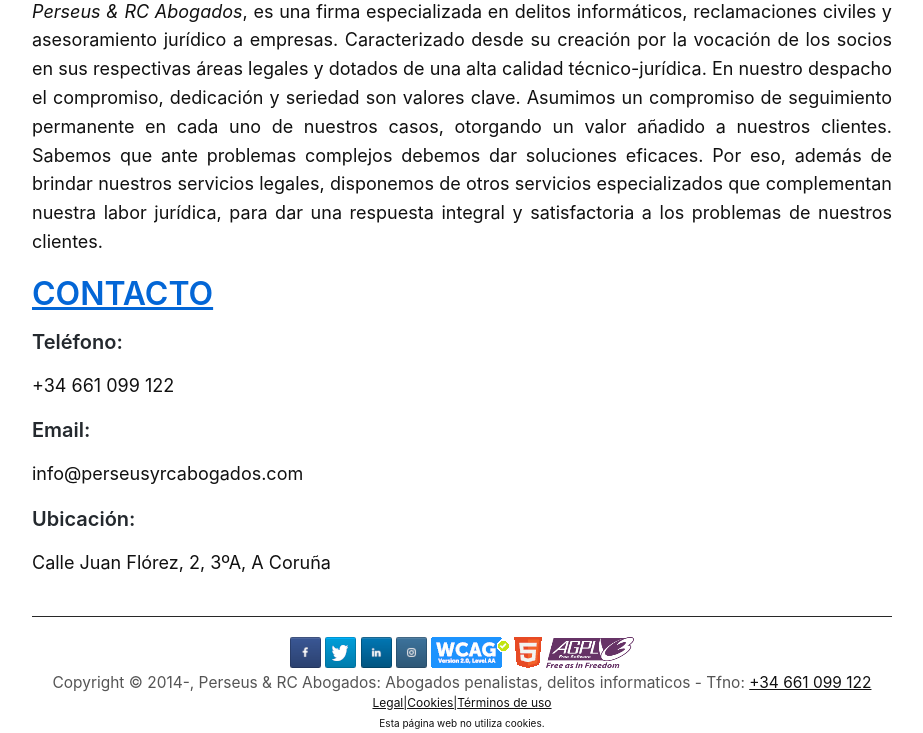
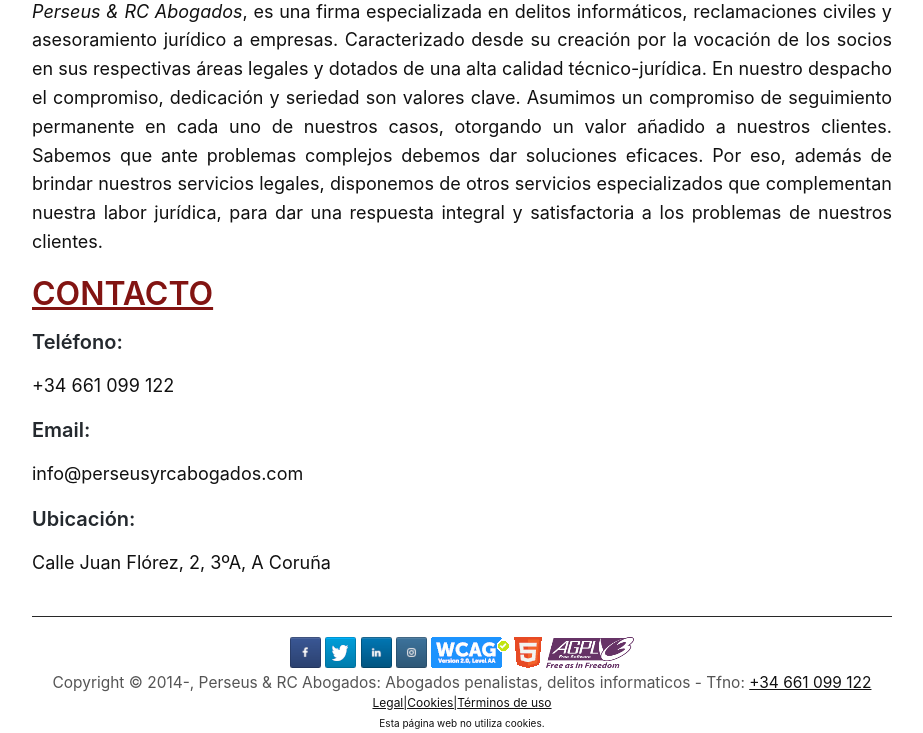
Before and after one commit to streaming10/perseusnew, a Jekyll site: the page built from README.md, in a window 1280 px wide. Shown: the part 445-1178 px from the top of the page, without its empty margins (158-1081 px from the left). Built offline with Jekyll 4.4.1, drawn with Linux system fonts in a browser that asks for light colours; our own code applies the rules of GitHub Pages for plain Markdown files.

Commit message:
Update style.css

```diff
--- a/css/style.css
+++ b/css/style.css
@@ -159,12 +159,12 @@ h1 {
   font-weight: 600;
   line-height:1.0em;
   font-size: 32px;
-  color: #0366D6;
+  color: #821412;
 
 }
 
 h1 a {
-  color: #0366D6;
+  color: #821412;
 }
 
 h1 a:hover {
```
